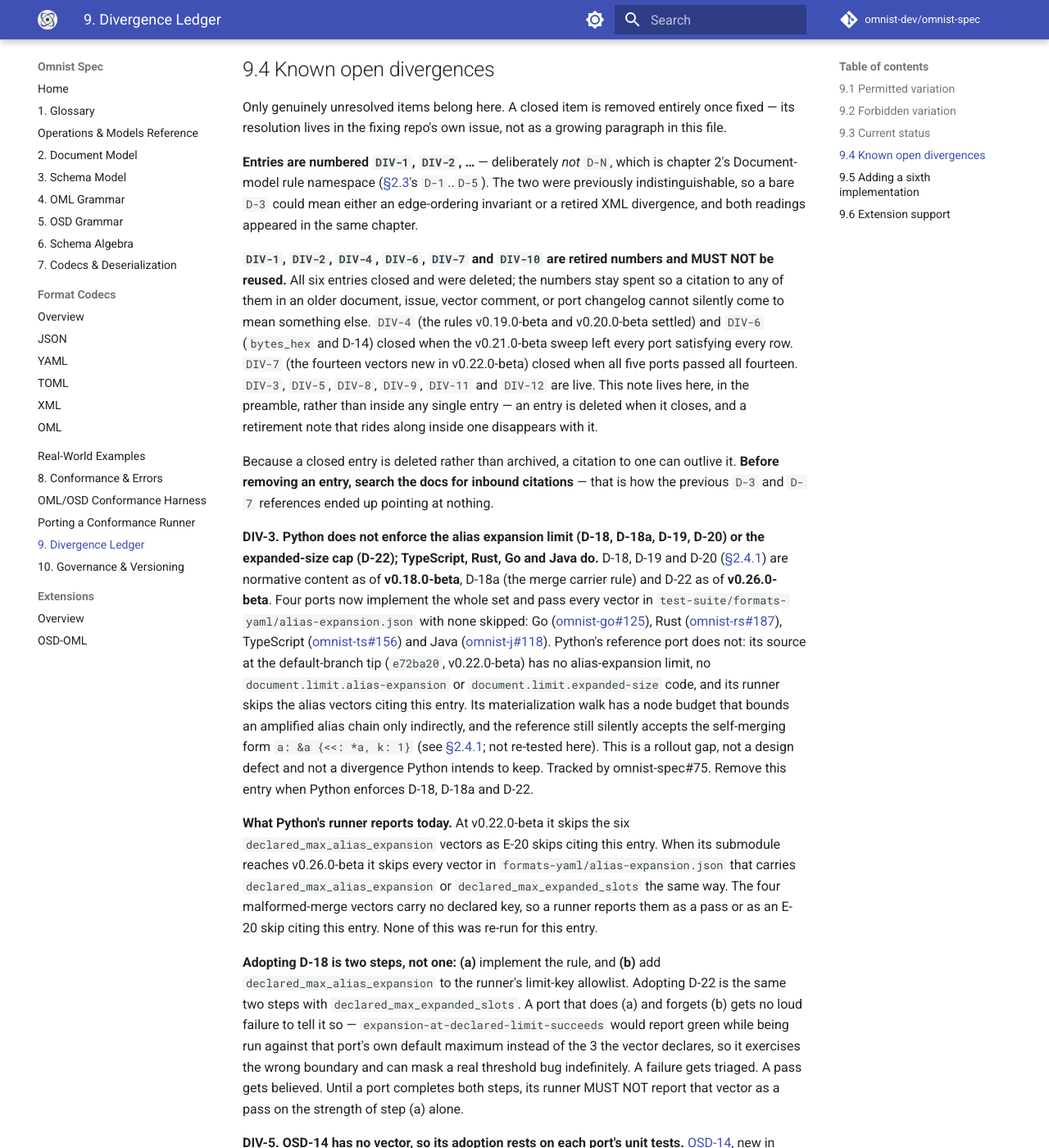
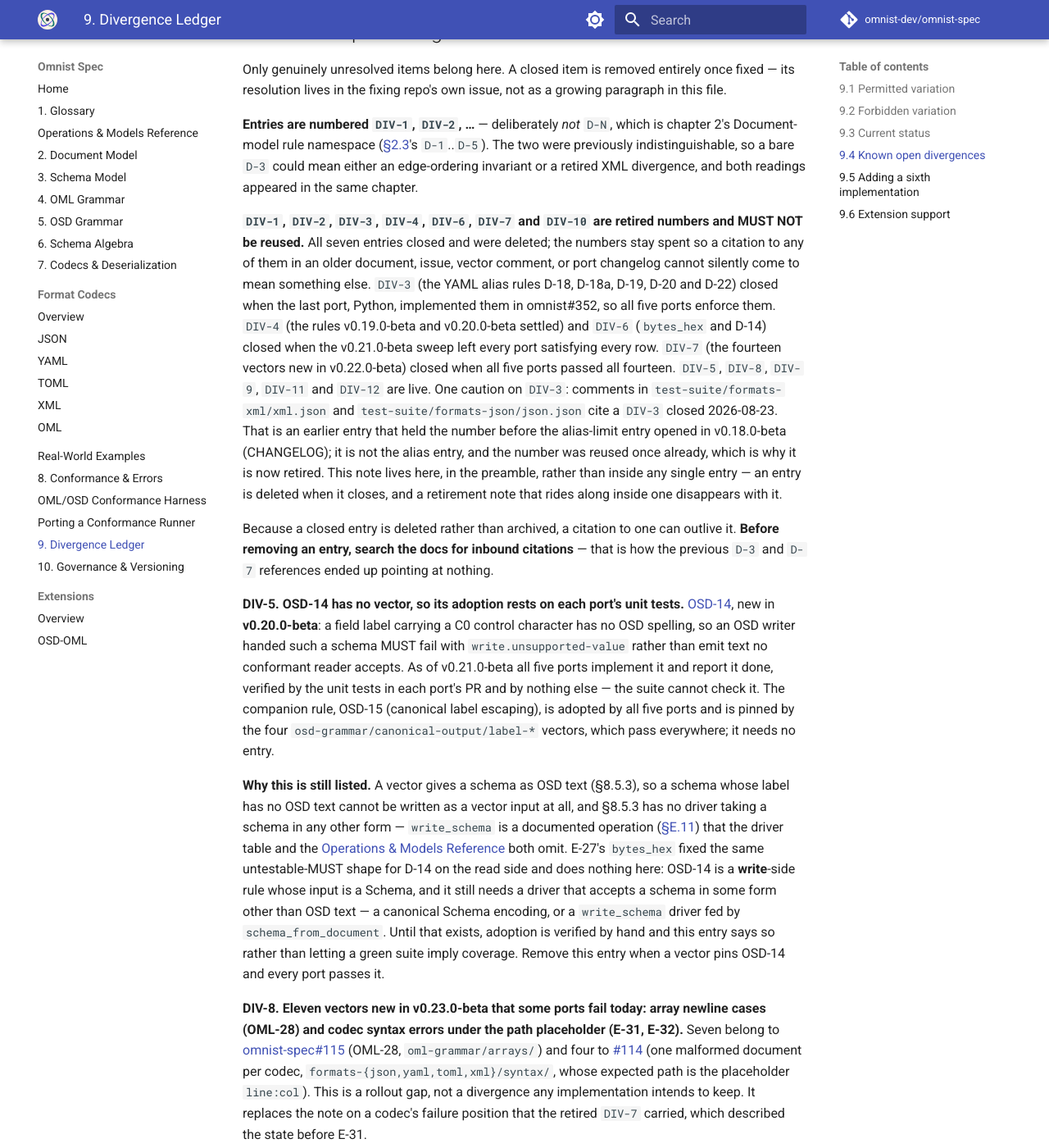
Before and after one commit to omnist-dev/omnist-spec, an MkDocs documentation site: the page built from docs/09-divergence-ledger.md, in a window 1280 px wide and 1400 px high, scrolled down 4828 px. Shown: the whole window at 82% size. Built offline with MkDocs 1.6.1 and Material for MkDocs 9.7.7, drawn with Linux system fonts in a browser that asks for light colours; comment, search, counter and statistics services are not loaded; some of the changed text lies outside the part shown.

Commit message:
Ledger: all five ports at v0.27.0-beta, retire DIV-3 (#135)
Version row to each port's latest tag (Python 0.11.0, Java 0.3.1-alpha);
Versions prose rewritten to what is served today (only Rust 0.5.1-alpha is
on its registry; PyPI, npm and Maven Central are behind). Conformance cells
replaced with each port's own PR figures at v0.27.0-beta.

DIV-3 retired: Python implemented the alias rules in omnist#352, so all five
ports enforce D-18, D-18a, D-19, D-20 and D-22. Inbound citations in
02-document-model.md, the porting guide and the test-suite README reworded.
DIV-12 notes the one Python parse timing from the omnist#352 description.

Co-authored-by: tomlee <yautat@gmail.com>
Co-authored-by: Claude Sonnet 5.5 <noreply@anthropic.com>

```diff
--- a/docs/02-document-model.md
+++ b/docs/02-document-model.md
@@ -547,15 +547,10 @@ maximum of 6 for exactly the reason an anchored `t` would be.
   other D-18 rejection. A codec MUST NOT attempt to compute a finite `E` for
   it, and MUST NOT materialize a cyclic or infinite structure instead.
 
-  The reference does not satisfy this yet, and the gap is a real one rather
-  than a wording artifact. It rejects a directly self-referential mapping
-  anchor today, but with an uncoded `DocumentError` reading `cycle detected` —
-  which is how it reports every §2.4 limit, its Python API surfacing no code
-  on any of them — and it silently *accepts* the self-merging form
-  `a: &a {<<: *a, k: 1}`, materializing `{k: 1}` rather than refusing it.
-  Closing both is part of the D-18 rollout tracked by
-  [`DIV-3`](09-divergence-ledger.md#94-known-open-divergences), not a separate
-  allowance.
+  All five implementations satisfy this as of the Python adoption in
+  omnist#352; before it, the reference rejected a directly self-referential
+  mapping anchor with an uncoded `DocumentError` and accepted the self-merging
+  form `a: &a {<<: *a, k: 1}`, materializing `{k: 1}`.
 
 - **D-22.** A codec for a format with an anchor/reference mechanism MUST also
   enforce a finite maximum **expanded size** on the input as a whole: the
--- a/docs/09-divergence-ledger.md
+++ b/docs/09-divergence-ledger.md
@@ -105,10 +105,10 @@ port's own issue tracker and commit history, not here.*
 
 **Last updated: 2026-10-02**, from each port's own merged and
 independently reviewed PR and its own conformance run, not carried forward
-from an earlier edit. Last source-audited 2026-09-30; the v0.26.0-beta numbers
+from an earlier edit. Last source-audited 2026-09-30; the v0.27.0-beta numbers
 below are each port's own PR figures and were not re-run for this edit. All
-five ports had adopted spec **v0.22.0-beta** (287 Track 2 vectors) and compare diagnostics as
-`(path, code)` sets with strict runners:
+five ports had adopted spec **v0.22.0-beta** (287 Track 2 vectors) and compare
+diagnostics as `(path, code)` sets with strict runners:
 Python ([omnist#351](https://github.com/omnist-dev/omnist/pull/351), `e72ba20`),
 TypeScript ([omnist-ts#151](https://github.com/omnist-dev/omnist-ts/pull/151), `aee2311`),
 Go ([omnist-go#122](https://github.com/omnist-dev/omnist-go/pull/122), `1de5e84`),
@@ -116,39 +116,42 @@ Rust ([omnist-rs#185](https://github.com/omnist-dev/omnist-rs/pull/185), `e07b19
 Java ([omnist-j#117](https://github.com/omnist-dev/omnist-j/pull/117), `ac12dc1`).
 All five pass all fourteen vectors v0.22.0-beta added.
 
-Four ports have since adopted **v0.26.0-beta** (331 Track 2 vectors), with the
+All five ports now implement **v0.27.0-beta** (338 Track 2 vectors), with the
 whole YAML alias rule set (D-18, D-18a, D-19, D-20 and D-22, malformed-merge
-errors winning over limit codes):
-TypeScript ([omnist-ts#156](https://github.com/omnist-dev/omnist-ts/pull/156), `5238410`),
-Rust ([omnist-rs#187](https://github.com/omnist-dev/omnist-rs/pull/187), `3b0f080`),
-Go ([omnist-go#125](https://github.com/omnist-dev/omnist-go/pull/125), `3e970e8`) and
-Java ([omnist-j#118](https://github.com/omnist-dev/omnist-j/pull/118), `43b205a`).
-Python is still at v0.22.0-beta and implements none of the alias rules
-(`DIV-3`).
+errors winning over limit codes, and `<<: []` accepted as a carrier that merges
+nothing):
+TypeScript ([omnist-ts#156](https://github.com/omnist-dev/omnist-ts/pull/156) and #158),
+Rust ([omnist-rs#187](https://github.com/omnist-dev/omnist-rs/pull/187) and #188),
+Go ([omnist-go#125](https://github.com/omnist-dev/omnist-go/pull/125), #126 and #127),
+Java ([omnist-j#118](https://github.com/omnist-dev/omnist-j/pull/118) and #120) and
+Python ([omnist#352](https://github.com/omnist-dev/omnist/pull/352), merged as
+`0133f89`, pinned to v0.27.0-beta).
 
-**Versions.** The Version row is each port's latest **tag**.
-Python `v0.10.1` is on PyPI (`omnist-0.10.1` is served). Rust
-`v0.5.1-alpha` is tagged and its Publish run is in progress; crates.io's
-newest version is `0.5.0-alpha`. Go `v0.8.0-alpha` is distributed by tag
-only (module proxy; no registry). TypeScript `v0.6.1-alpha` is tagged and
-`0.6.0-alpha` is published to npm (`@omnist-dev/omnist`, both the `latest`
-and `alpha` dist-tag); `0.6.1-alpha` is not published. Java
-`v0.3.0-alpha` is tagged and `0.3.0-alpha` is the latest version on Maven
-Central.
+**Versions.** The Version row is each port's latest **tag**, checked
+2026-10-02 with `git ls-remote --tags`. Python `v0.11.0` is tagged and its
+Publish to PyPI run is queued, not finished; the PyPI Simple index serves up
+to `omnist-0.10.1` and does not yet serve `0.11.0`. Rust `v0.5.1-alpha` is
+tagged and published (crates.io's newest version is `0.5.1-alpha`). Go
+`v0.8.0-alpha` is distributed by tag only (module proxy; no registry, and the
+proxy serves it). TypeScript `v0.6.1-alpha` is tagged; npm
+(`@omnist-dev/omnist`) serves `0.6.0-alpha` as both the `latest` and `alpha`
+dist-tag, so `0.6.1-alpha` is not published. Java `v0.3.1-alpha` is tagged and
+its Release run is waiting for manual approval; the latest version on Maven
+Central is still `0.3.0-alpha`.
 
 The v0.26.0-beta alias rules are in Go `v0.7.0-alpha`, Rust `v0.5.0-alpha`,
 TypeScript `v0.6.0-alpha` and Java `v0.3.0-alpha`; the v0.27.0-beta
-adoption is in Go `v0.7.1-alpha` and later, Rust `v0.5.1-alpha` and
-TypeScript `v0.6.1-alpha`, and its Java PR (omnist-j#120) is open. Python
-has not adopted the alias rules in a release: omnist#352 is open.
-No port implements the OSD-OML extension (§9.6).
+adoption is in Go `v0.7.1-alpha` and later, Rust `v0.5.1-alpha`, TypeScript
+`v0.6.1-alpha`, Java `v0.3.1-alpha` and Python `v0.11.0`. Of those, only Rust
+`0.5.1-alpha` is served by its registry today. No port implements the
+OSD-OML extension (§9.6).
 
 | | Python | TypeScript | Rust | Go | Java |
 |---|---|---|---|---|---|
-| Version | 0.10.1 | 0.6.1-alpha | 0.5.1-alpha | 0.8.0-alpha | 0.3.0-alpha |
+| Version | 0.11.0 | 0.6.1-alpha | 0.5.1-alpha | 0.8.0-alpha | 0.3.1-alpha |
 | Maturity | beta, reference | alpha | alpha | alpha | alpha |
 | Document model | complete | complete (`bigint` for `integer`) | complete (all 7 kinds natively distinguished) | complete (all 7 kinds natively distinguished) | complete (all 7 kinds natively distinguished) |
-| Resource caps (§2.4's three universal limits; D-18 and D-22 are enforced by TypeScript, Rust, Go and Java, not Python — DIV-3) | all three | all three | all three | all three | all three |
+| Resource caps (§2.4's three universal limits; D-18 and D-22 are enforced by all five) | all three | all three | all three | all three | all three |
 | OML read/write | complete | complete | complete | complete | complete |
 | OSD read/write | complete (duplicate root rejected) | complete (duplicate root rejected) | complete (duplicate root rejected) | complete (duplicate root rejected) | complete (duplicate root rejected) |
 | OSD writer: label escaping (OSD-15), unwritable label refused (OSD-14) | both done | both done (OSD-15 fixed in #150) | both done (`to_osd` returns `Result`) | both done (`osd.Write` returns an error) | both done |
@@ -158,25 +161,23 @@ No port implements the OSD-OML extension (§9.6).
 | Codecs (JSON/YAML/TOML/XML) | all four, attribute/namespace/interleaving drops reported | all four, attribute/namespace/interleaving drops reported | all four, attribute/namespace/interleaving drops reported | all four, attribute/namespace/interleaving drops reported | all four, attribute/namespace/interleaving drops reported |
 | §8.3 error codes | yes | yes | yes | yes | yes |
 | D-14, invalid UTF-8 rejected with `parse.invalid-encoding` at `1:1` (§2.5) | yes, via the CLI | yes, via the CLI | yes, via `omnist-cli` | yes, at the front of all six readers | yes, on stdin |
-| Conformance (Track 2 JSON vectors, all compared as `(path, code)` sets; 331 at v0.26.0-beta) | 247 pass / 0 fail / 40 skip (measured at v0.22.0-beta, 287 vectors; not re-run) | 297 pass / 0 fail / 34 skip (measured at v0.26.0-beta (omnist-ts#156); the 34 are 28 OSD-OML and 6 `limits`) | 297 pass / 0 fail / 34 skip (measured at v0.26.0-beta (omnist-rs#187); the 34 are 28 OSD-OML and 6 `limits`) | 310 pass / 0 fail / 28 skip of 338 (measured at v0.27.0-beta (omnist-go#126); the 28 are all OSD-OML) | 303 pass / 0 fail / 28 skip (measured at v0.26.0-beta (omnist-j#118); the 28 are all OSD-OML) |
-| Conformance (fixtures) | 19/19 (not re-run) | 19/19 (at v0.26.0-beta) | 19/19 (at v0.26.0-beta) | 19/19 (at v0.26.0-beta) | 29/0/0 at v0.26.0-beta (Java's Track 1 headline: the 10 `_referee-self-test/*` fixtures are folded into it, [omnist-j#110](https://github.com/omnist-dev/omnist-j/issues/110)) |
+| Conformance (Track 2 JSON vectors, all compared as `(path, code)` sets; 338 at v0.27.0-beta) | 304 pass / 0 fail / 34 skip (measured at v0.27.0-beta, per-port PR omnist#352; the 34 are 28 OSD-OML and 6 `limits`) | 304 pass / 0 fail / 34 skip (measured at v0.27.0-beta, per-port PR omnist-ts#158; the 34 are 28 OSD-OML and 6 `limits`) | 304 pass / 0 fail / 34 skip (measured at v0.27.0-beta, per-port PR omnist-rs#188; the 34 are 28 OSD-OML and 6 `limits`) | 310 pass / 0 fail / 28 skip (measured at v0.27.0-beta, per-port PR omnist-go#126; the 28 are all OSD-OML) | 310 pass / 0 fail / 28 skip (measured at v0.27.0-beta, per-port PR omnist-j#120; the 28 are all OSD-OML) |
+| Conformance (fixtures) | 19/19 (at v0.27.0-beta, per-port PR) | 19/19 (at v0.27.0-beta, per-port PR) | 19/19 (at v0.27.0-beta, per-port PR) | 19/19 (at v0.27.0-beta, per-port PR) | 29/0/0 at v0.27.0-beta (Java's Track 1 headline: the 10 `_referee-self-test/*` fixtures are folded into it, [omnist-j#110](https://github.com/omnist-dev/omnist-j/issues/110)) |
 | Fuzz testing | yes | yes | yes | yes | yes |
 | Test coverage | 100% lines, gated (`coverage report --fail-under=100`) | 100% lines, branches, functions and statements, gated (vitest thresholds) | 100% lines, gated (`cargo llvm-cov --fail-under-lines 100`); region coverage is not gated | 100% per function, gated; excludes `main`, `cmdMaterialize` and the `tools/` harness and doc-example checker | 99.66% line / 99.19% branch measured, gated at 99.6% / 99.1% (about 1 line and 2 branches of headroom, `docs/limitations.md`) |
 
-The Track 2 row mixes two suites: Python's cell is the v0.22.0-beta suite, 287
-vectors, and the other four are at v0.26.0-beta, 331 vectors. v0.23.0-beta added
-11 vectors (298 in all); `DIV-8` records how each port fares on those.
-v0.24.0-beta added 4 more (302 in all); `DIV-9` records how each port fares on
-those. v0.25.0-beta added 10 more (312 in all), v0.26.0-beta 19 more (331
-in all) and v0.27.0-beta 7 more (338 in all, none yet adopted by a port); all
-36 are in `formats-yaml/alias-expansion.json`, which `DIV-3` covers for Python.
+The Track 2 row is one suite, v0.27.0-beta, 338 vectors, for all five ports.
+v0.23.0-beta added 11 vectors (298 in all); `DIV-8` records how each port fares
+on those. v0.24.0-beta added 4 more (302 in all); `DIV-9` records how each port
+fares on those. v0.25.0-beta added 10 more (312 in all), v0.26.0-beta 19 more
+(331 in all) and v0.27.0-beta 7 more (338 in all); all 36 are in
+`formats-yaml/alias-expansion.json`, which every port now passes with none
+skipped.
 
 **What each port skips.** Python: 28
-OSD-OML ([omnist#341](https://github.com/omnist-dev/omnist/issues/341)), 6
-alias-expansion (`DIV-3`), 6 `declared_max_depth` / `declared_max_nodes` /
-`declared_max_int_digits` vectors (its limits are module constants), all at
-v0.22.0-beta; at v0.26.0-beta it will also skip every vector carrying a
-declared alias key (`DIV-3`). TypeScript: 28
+OSD-OML ([omnist#341](https://github.com/omnist-dev/omnist/issues/341)) and 6
+`declared_max_depth` / `declared_max_nodes` / `declared_max_int_digits`
+vectors (its limits are module constants). TypeScript: 28
 OSD-OML and 6 compile-time limits. Rust: 28 OSD-OML
 ([omnist-rs#175](https://github.com/omnist-dev/omnist-rs/issues/175)) and 6
 `document-model/limits` (compile-time constants,
@@ -184,8 +185,8 @@ OSD-OML and 6 compile-time limits. Rust: 28 OSD-OML
 OSD-OML ([omnist-go#111](https://github.com/omnist-dev/omnist-go/issues/111)).
 Java: 28 OSD-OML
 ([omnist-j#105](https://github.com/omnist-dev/omnist-j/issues/105)). No port
-other than Python skips an alias-expansion vector. Skip counts are therefore not
-comparable across ports beyond those shared categories.
+skips an alias-expansion vector. Skip counts are therefore not comparable
+across ports beyond those shared categories.
 
 **Note on the D-14 row.** D-14 has vectors (E-27's `bytes_hex`) and all five
 ports pass them. OSD-14 has none: its "done" cells rest on the unit tests each
@@ -204,15 +205,22 @@ two were previously indistinguishable, so a bare `D-3` could mean either an
 edge-ordering invariant or a retired XML divergence, and both readings
 appeared in the same chapter.
 
-**`DIV-1`, `DIV-2`, `DIV-4`, `DIV-6`, `DIV-7` and `DIV-10` are retired numbers
-and MUST NOT be reused.** All six entries closed and were deleted; the numbers stay spent so a
-citation to any of them in an older document, issue, vector comment, or port
-changelog cannot silently come to mean something else. `DIV-4` (the rules
+**`DIV-1`, `DIV-2`, `DIV-3`, `DIV-4`, `DIV-6`, `DIV-7` and `DIV-10` are
+retired numbers and MUST NOT be reused.** All seven entries closed and were
+deleted; the numbers stay spent so a citation to any of them in an older
+document, issue, vector comment, or port changelog cannot silently come to mean
+something else. `DIV-3` (the YAML alias rules D-18, D-18a, D-19, D-20 and D-22)
+closed when the last port, Python, implemented them in omnist#352, so all five
+ports enforce them. `DIV-4` (the rules
 v0.19.0-beta and v0.20.0-beta settled) and `DIV-6` (`bytes_hex` and D-14) closed
 when the v0.21.0-beta sweep left every port satisfying every row. `DIV-7` (the
 fourteen vectors new in v0.22.0-beta) closed when all five ports passed all
-fourteen. `DIV-3`, `DIV-5`, `DIV-8`, `DIV-9`, `DIV-11` and `DIV-12`
-are live. This note
+fourteen. `DIV-5`, `DIV-8`, `DIV-9`, `DIV-11` and `DIV-12` are live. One
+caution on `DIV-3`: comments in `test-suite/formats-xml/xml.json` and
+`test-suite/formats-json/json.json` cite a `DIV-3` closed 2026-08-23. That is
+an earlier entry that held the number before the alias-limit entry opened in
+v0.18.0-beta (CHANGELOG); it is not the alias entry, and the number was reused
+once already, which is why it is now retired. This note
 lives here, in the preamble, rather than inside any single entry — an entry is
 deleted when it closes, and a retirement note that rides along inside one
 disappears with it.
@@ -221,46 +229,6 @@ Because a closed entry is deleted rather than archived, a citation to one
 can outlive it. **Before removing an entry, search the docs for inbound
 citations** — that is how the previous `D-3` and `D-7` references ended up
 pointing at nothing.
-
-**DIV-3. Python does not enforce the alias expansion limit (D-18, D-18a, D-19, D-20) or the expanded-size cap (D-22); TypeScript, Rust, Go and Java do.**
-D-18, D-19 and D-20 ([§2.4.1](02-document-model.md#241-bounding-alias-expansion))
-are normative content as of **v0.18.0-beta**, D-18a (the merge carrier rule)
-and D-22 as of **v0.26.0-beta**. Four ports now implement the whole set and
-pass every vector in `test-suite/formats-yaml/alias-expansion.json` with none
-skipped: Go ([omnist-go#125](https://github.com/omnist-dev/omnist-go/pull/125)),
-Rust ([omnist-rs#187](https://github.com/omnist-dev/omnist-rs/pull/187)),
-TypeScript ([omnist-ts#156](https://github.com/omnist-dev/omnist-ts/pull/156))
-and Java ([omnist-j#118](https://github.com/omnist-dev/omnist-j/pull/118)).
-Python's reference port does not: its source at the default-branch tip
-(`e72ba20`, v0.22.0-beta) has no alias-expansion limit, no
-`document.limit.alias-expansion` or `document.limit.expanded-size` code, and
-its runner skips the alias vectors citing this entry. Its materialization walk
-has a node budget that bounds an amplified alias chain only indirectly, and the
-reference still silently accepts the self-merging form `a: &a {<<: *a, k: 1}`
-(see [§2.4.1](02-document-model.md#241-bounding-alias-expansion); not re-tested
-here). This is a rollout gap, not a design defect and not a divergence Python
-intends to keep.
-Tracked by omnist-spec#75. Remove this entry when Python enforces D-18, D-18a
-and D-22.
-
-**What Python's runner reports today.** At v0.22.0-beta it skips the six
-`declared_max_alias_expansion` vectors as E-20 skips citing this entry. When
-its submodule reaches v0.26.0-beta it skips every vector in
-`formats-yaml/alias-expansion.json` that carries `declared_max_alias_expansion`
-or `declared_max_expanded_slots` the same way. The four malformed-merge vectors
-carry no declared key, so a runner reports them as a pass or as an E-20 skip
-citing this entry. None of this was re-run for this entry.
-
-**Adopting D-18 is two steps, not one:** **(a)** implement the rule, and
-**(b)** add `declared_max_alias_expansion` to the runner's limit-key allowlist.
-Adopting D-22 is the same two steps with `declared_max_expanded_slots`.
-A port that does (a) and forgets (b) gets no loud failure to tell it so —
-`expansion-at-declared-limit-succeeds` would report green while being run
-against that port's own default maximum instead of the 3 the vector declares,
-so it exercises the wrong boundary and can mask a real threshold bug
-indefinitely. A failure gets triaged. A pass gets believed. Until a port
-completes both steps, its runner MUST NOT report that vector as a pass on the
-strength of step (a) alone.
 
 **DIV-5. OSD-14 has no vector, so its adoption rests on each port's unit tests.**
 [OSD-14](05-osd-grammar.md#59-canonical-output), new in **v0.20.0-beta**: a
@@ -412,8 +380,11 @@ D-18 and D-22 cannot help. And the alias pass treats the items of `!!pairs` and
 `!!omap` as scalars, so an alias tower inside them is invisible to the ratio and
 size checks (an 801-byte, 7-level tower was accepted by both and stopped later
 by the node limit after about 10 s and 360 MB). This is a TypeScript
-implementation defect against D-9, D-18 and D-22, not a spec gap. **Remove this
-entry when #157 is fixed.**
+implementation defect against D-9, D-18 and D-22, not a spec gap. Slow parsing
+is not unique to TypeScript, but the quadratic shape is only measured there:
+the omnist#352 description reports PyYAML parsing a 1.1 MB, 50,000-key
+mapping in about 4 s (one point, no scaling series; not re-run here).
+**Remove this entry when #157 is fixed.**
 
 **Open, unpinned behaviours.** These are spec-unspecified: no rule fixes them,
 no vector pins them, and they are not divergences to fix. They are recorded
```
Also changed, not shown: docs/porting-a-conformance-runner.md (+4 -7 lines), test-suite/README.md (+1 -3 lines).
